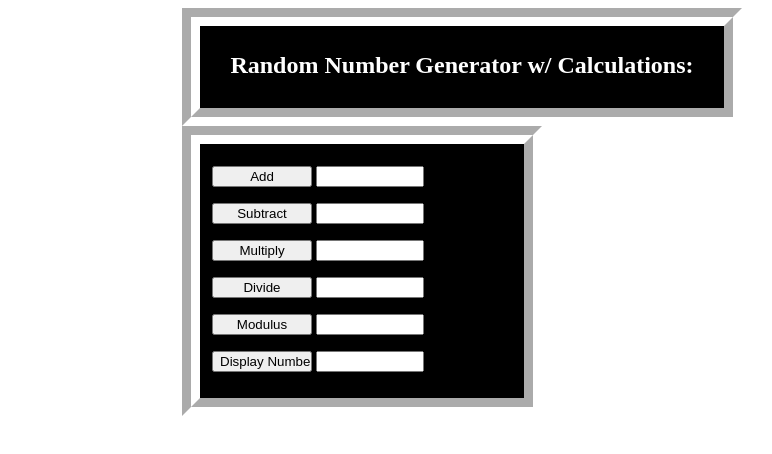
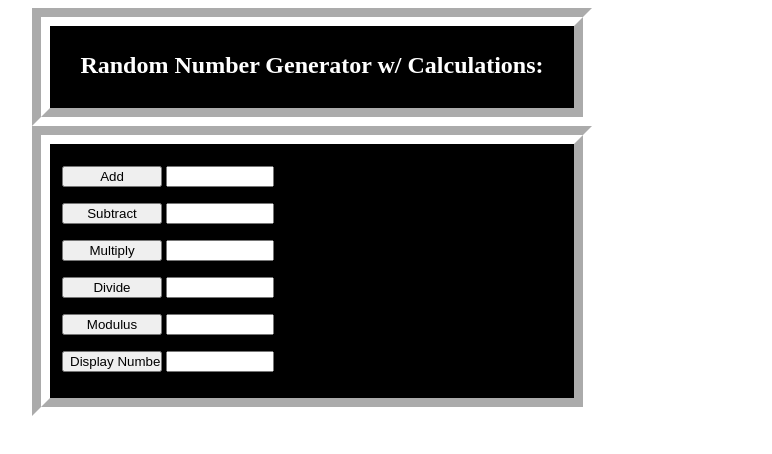
Before and after one commit to Jhwhi000/Alternate-Assignment-FLEX, a plain HTML site: page index.html in a window 1280 px wide. Shown: the whole page, without its empty margins (361-1133 px from the left). Drawn offline with Linux system fonts and the light colour scheme.

Commit message:
Update styles.css

```diff
--- a/styles.css
+++ b/styles.css
@@ -3,8 +3,8 @@ input {
 }
 fieldset {
     width: 500px;
-    margin-left: 535px;
-    margin-right: 535px;
+    margin-left: 385px;
+    margin-right: 385px;
     background-color: black;
     border-width: 18px;
     border-color: white;
@@ -19,6 +19,3 @@ body {
 h2 {
     color: white;
 }
-#fieldset2 {
-    width: 300px;
-}
```
